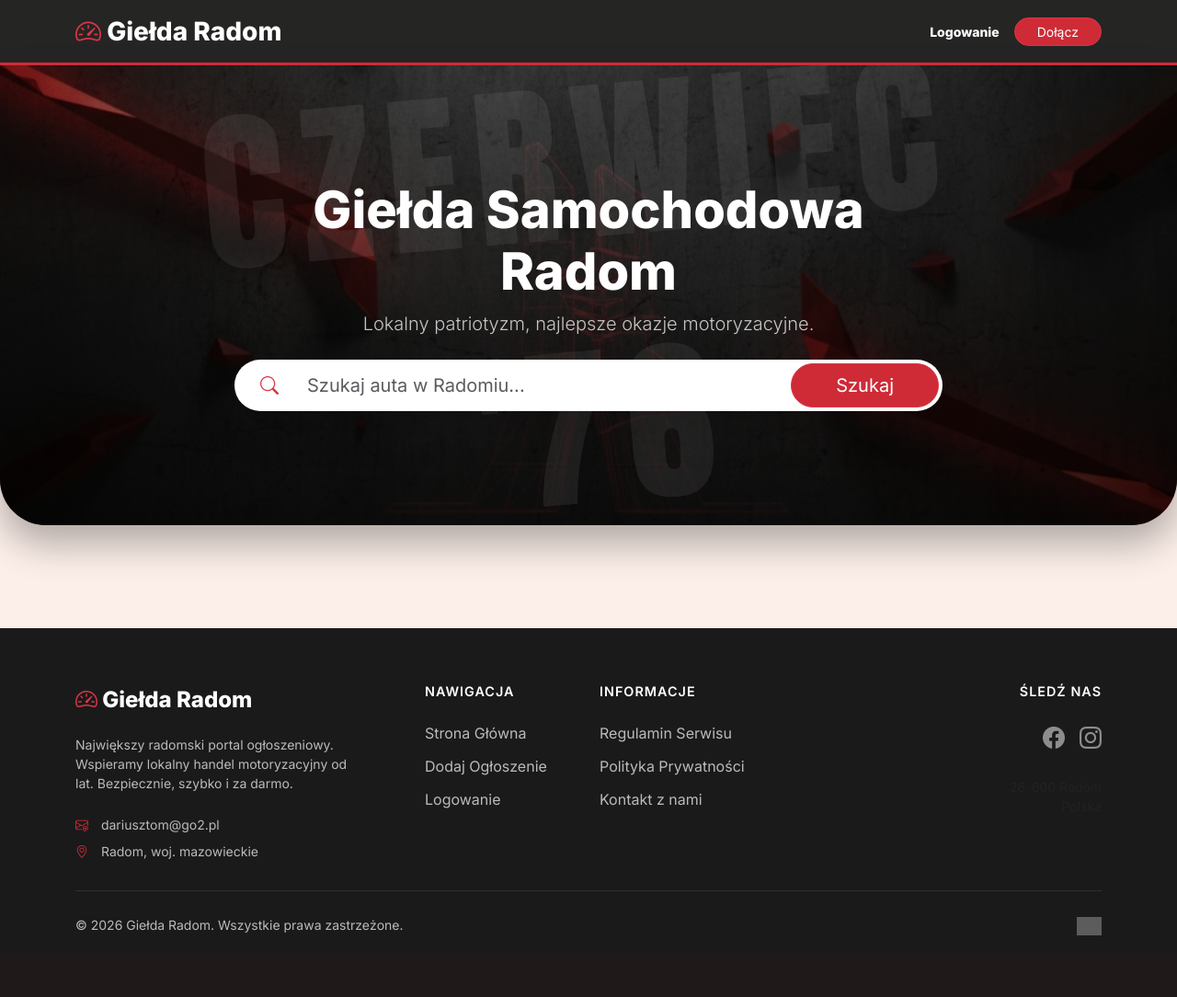
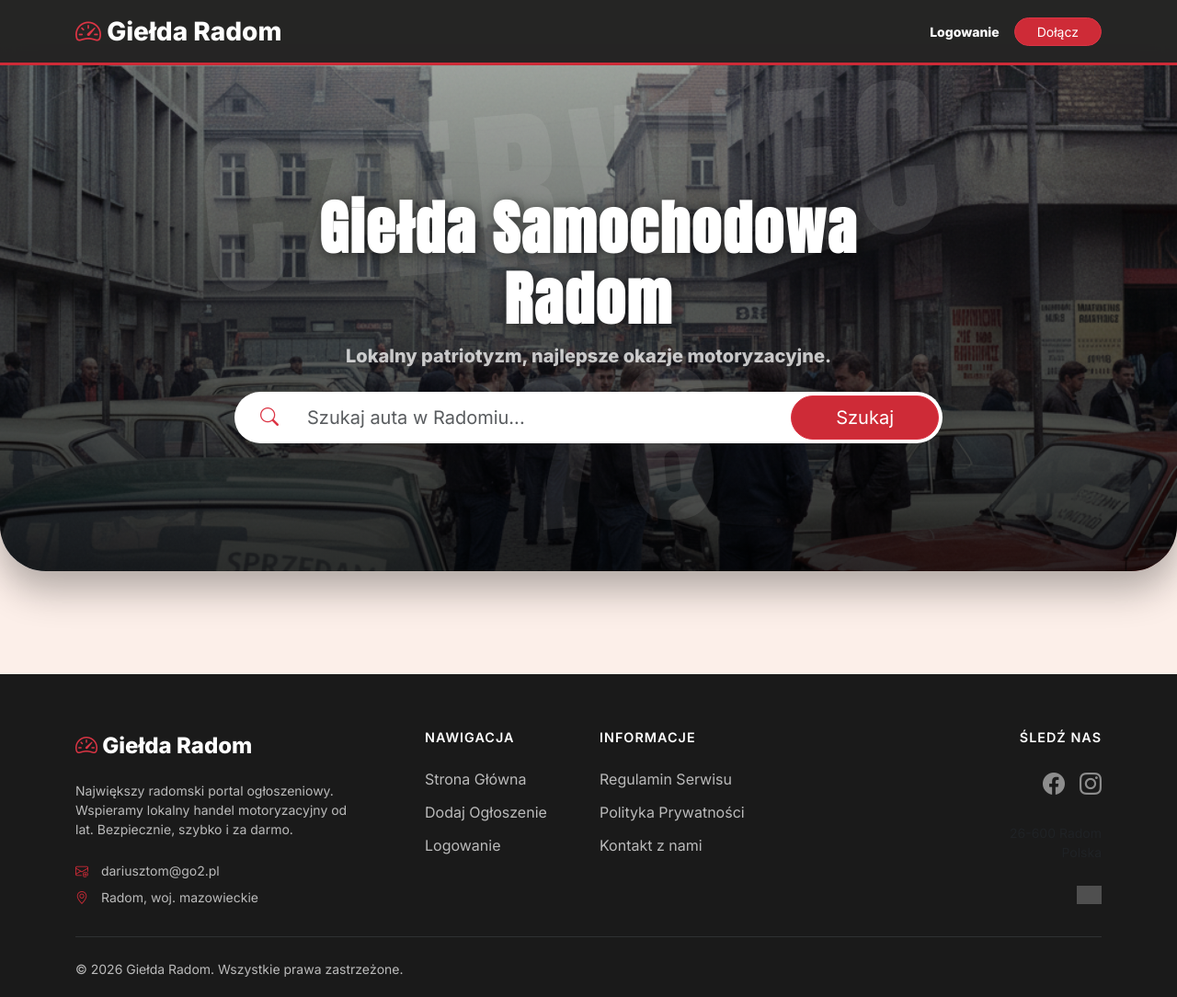
Before and after one commit to tomczykdariusz606/gielda-radom, a Flask app: page / in a window 1280 px wide. Shown: the whole page at 92% size. Before the commit the page ends 1017 px from the top, so only its background shows below. Run offline with Flask 3, Linux system fonts and the light colour scheme; data that the repository does not hold is empty; grey boxes are pictures that could not be loaded.

Commit message:
Update index.html

```diff
--- a/templates/index.html
+++ b/templates/index.html
@@ -2,6 +2,7 @@
 <html lang="pl">
 <head>
     <title>Giełda Samochodowa Radom - Darmowe Ogłoszenia Motoryzacyjne</title>
+    <meta charset="UTF-8">
     <meta name="viewport" content="width=device-width, initial-scale=1.0">
 
     <meta name="description" content="Najlepsza lokalna giełda samochodowa w Radomiu. Kupuj i sprzedawaj auta, motocykle i części. Dodaj ogłoszenie za darmo na Giełda Radom!">
@@ -9,7 +10,7 @@
 
     <meta property="og:title" content="Giełda Samochodowa Radom">
     <meta property="og:description" content="Szybka sprzedaż i bezpieczny zakup auta w Twojej okolicy.">
-<meta property="og:image" content="{{ url_for('static', filename='favicon.ico', _external=True) }}">
+    <meta property="og:image" content="{{ url_for('static', filename='radom_hero.png', _external=True) }}">
     <meta property="og:type" content="website">
 
     <meta name="geo.region" content="PL-MZ">
@@ -17,9 +18,12 @@
     <meta name="geo.position" content="51.4027;21.1471">
     <meta name="ICBM" content="51.4027, 21.1471">
 
+    <link rel="shortcut icon" href="{{ url_for('static', filename='favicon.ico') }}" type="image/x-icon">
+
     <link href="https://cdn.jsdelivr.net/npm/bootstrap@5.3.2/dist/css/bootstrap.min.css" rel="stylesheet">
     <link rel="stylesheet" href="https://cdn.jsdelivr.net/npm/bootstrap-icons@1.11.1/font/bootstrap-icons.css">
     <link href="https://fonts.googleapis.com/css2?family=Anton&family=Inter:wght@300;400;600;800&display=swap" rel="stylesheet">
+
     <style>
         :root { --radom-red: #ce2b37; --radom-dark: #1a1a1a; }
         body { font-family: 'Inter', sans-serif; background-color: #fcefe9; min-height: 100vh; display: flex; flex-direction: column; }
@@ -33,16 +37,32 @@
 
         .navbar { background: rgba(26, 26, 26, 0.95); backdrop-filter: blur(10px); border-bottom: 3px solid var(--radom-red); }
 
+        /* HERO SECTION - Zmiana tła na radom_hero.png */
         .hero-section {
-            position: relative; background-image: url("{{ url_for('static', filename='czerwiec_tlo.jpg') }}");
-            background-size: cover; background-position: center; background-attachment: fixed;
-            height: 500px; display: flex; align-items: center; justify-content: center;
-            text-align: center; color: white; overflow: hidden; margin-bottom: 4rem;
-            border-bottom-left-radius: 50px; border-bottom-right-radius: 50px; box-shadow: 0 20px 40px rgba(0,0,0,0.3);
+            position: relative;
+            background-image: url("{{ url_for('static', filename='radom_hero.png') }}");
+            background-size: cover;
+            background-position: center;
+            background-attachment: fixed;
+            height: 550px; /* Nieco wyższy dla lepszego efektu */
+            display: flex;
+            align-items: center;
+            justify-content: center;
+            text-align: center;
+            color: white;
+            overflow: hidden;
+            margin-bottom: 4rem;
+            border-bottom-left-radius: 50px;
+            border-bottom-right-radius: 50px;
+            box-shadow: 0 20px 40px rgba(0,0,0,0.3);
         }
-        .hero-overlay { position: absolute; top: 0; left: 0; right: 0; bottom: 0; background: linear-gradient(to bottom, rgba(0,0,0,0.4), rgba(0,0,0,0.8)); z-index: 1; }
-        .big-text-76 { position: absolute; top: 50%; left: 50%; transform: translate(-50%, -50%) rotate(-5deg); font-family: 'Anton', sans-serif; font-size: 15vw; color: rgba(255, 255, 255, 0.07); z-index: 2; pointer-events: none; letter-spacing: 1rem; }
+        .hero-overlay { position: absolute; top: 0; left: 0; right: 0; bottom: 0; background: linear-gradient(to bottom, rgba(0,0,0,0.3), rgba(0,0,0,0.8)); z-index: 1; }
+
+        /* Tekst w tle zachowany i dopasowany do nowego zdjęcia */
+        .big-text-76 { position: absolute; top: 50%; left: 50%; transform: translate(-50%, -50%) rotate(-5deg); font-family: 'Anton', sans-serif; font-size: 15vw; color: rgba(255, 255, 255, 0.08); z-index: 2; pointer-events: none; letter-spacing: 1rem; text-transform: uppercase; }
+
         .hero-content { position: relative; z-index: 3; width: 100%; max-width: 800px; padding: 0 15px; }
+        .hero-content h1 { font-family: 'Anton', sans-serif; letter-spacing: 2px; text-shadow: 2px 2px 15px rgba(0,0,0,0.6); }
 
         .car-card { border: none; border-radius: 20px; background: white; transition: 0.3s; box-shadow: 0 10px 20px rgba(0,0,0,0.05); overflow: hidden; }
         .car-card:hover { transform: translateY(-10px); }
@@ -52,7 +72,7 @@
         .zoom-btn { position: absolute; top: 15px; left: 15px; z-index: 10; background: rgba(255, 255, 255, 0.9); width: 35px; height: 35px; border-radius: 50%; display: flex; align-items: center; justify-content: center; border: none; color: var(--radom-dark); }
         .fav-btn { position: absolute; top: 15px; right: 15px; z-index: 10; background: rgba(0, 0, 0, 0.4); width: 35px; height: 35px; border-radius: 50%; display: flex; align-items: center; justify-content: center; border: none; color: white; backdrop-filter: blur(5px); }
 
-        /* STOPKA TWOJEGO PROJEKTU */
+        /* STOPKA */
         .footer-main { background: var(--radom-dark); color: #bbb; padding: 60px 0 20px; margin-top: auto; }
         .footer-brand { color: white; font-weight: 800; font-size: 1.5rem; margin-bottom: 20px; display: block; text-decoration: none; }
         .footer-heading { color: white; font-weight: 600; margin-bottom: 25px; text-transform: uppercase; font-size: 0.9rem; letter-spacing: 1px; }
@@ -82,8 +102,8 @@
         <div class="hero-overlay"></div>
         <div class="big-text-76">CZERWIEC '76</div>
         <div class="hero-content">
-            <h1 class="display-4 fw-bold mb-2">Giełda Samochodowa Radom</h1>
-            <p class="lead opacity-75 mb-4">Lokalny patriotyzm, najlepsze okazje motoryzacyjne.</p>
+            <h1 class="display-3 fw-bold mb-2">Giełda Samochodowa Radom</h1>
+            <p class="lead fw-bold mb-4 opacity-75">Lokalny patriotyzm, najlepsze okazje motoryzacyjne.</p>
             <form action="/" method="GET">
                 <div class="input-group input-group-lg shadow-lg bg-white rounded-pill p-1">
                     <span class="input-group-text border-0 bg-transparent ms-2"><i class="bi bi-search text-danger"></i></span>
@@ -171,15 +191,13 @@
                         <a href="#" class="text-white-50"><i class="bi bi-instagram"></i></a>
                     </div>
                     <p class="small text-muted">26-600 Radom<br>Polska</p>
+                    <img src="https://upload.wikimedia.org/wikipedia/commons/thumb/e/e9/Flag_of_Radom.svg/800px-Flag_of_Radom.svg.png" alt="Radom" style="height: 20px; opacity: 0.4; margin-top: 10px;">
                 </div>
             </div>
             <hr class="my-4 border-secondary opacity-25">
             <div class="row align-items-center">
                 <div class="col-md-6 text-center text-md-start">
                     <p class="small mb-0">© 2026 Giełda Radom. Wszystkie prawa zastrzeżone.</p>
-                </div>
-                <div class="col-md-6 text-center text-md-end">
-                    <img src="https://upload.wikimedia.org/wikipedia/commons/thumb/e/e9/Flag_of_Radom.svg/800px-Flag_of_Radom.svg.png" alt="Radom" style="height: 20px; opacity: 0.5;">
                 </div>
             </div>
         </div>
```
Lines whose indentation alone changed are shown as unchanged.
